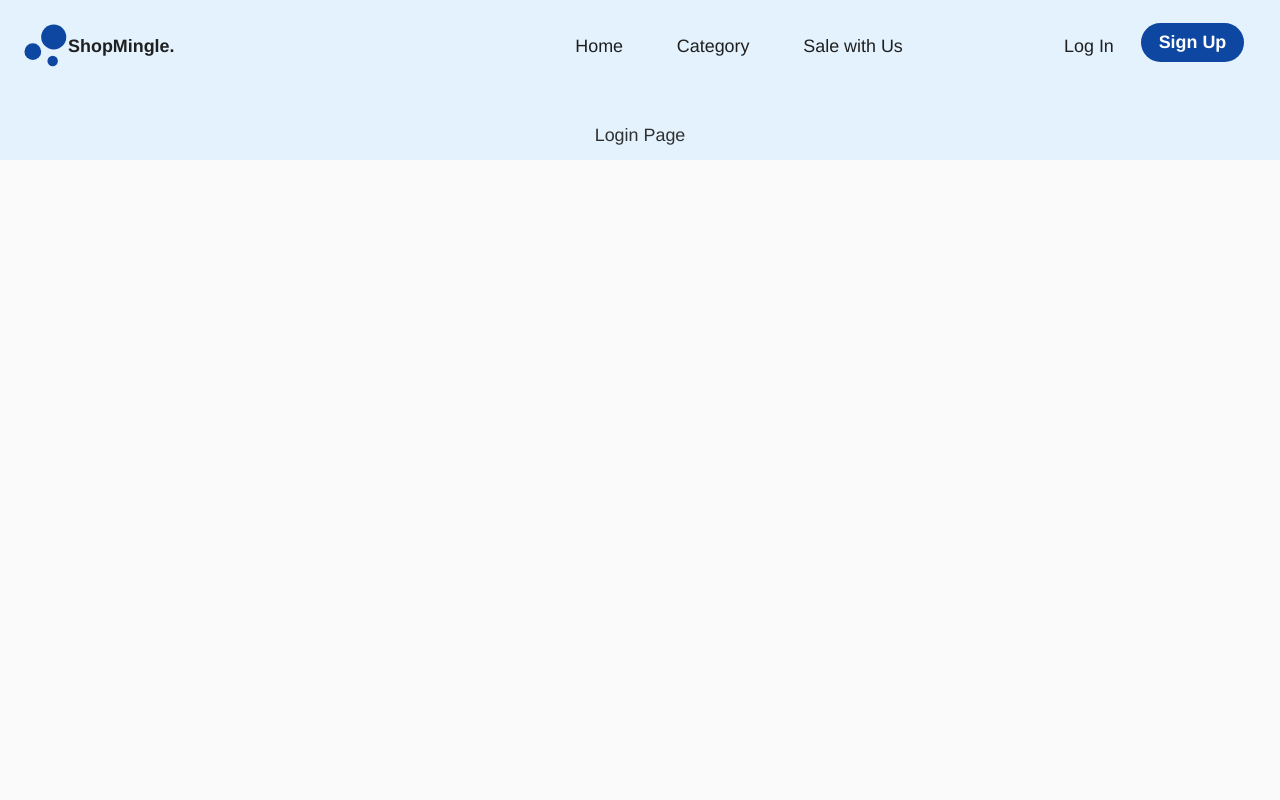
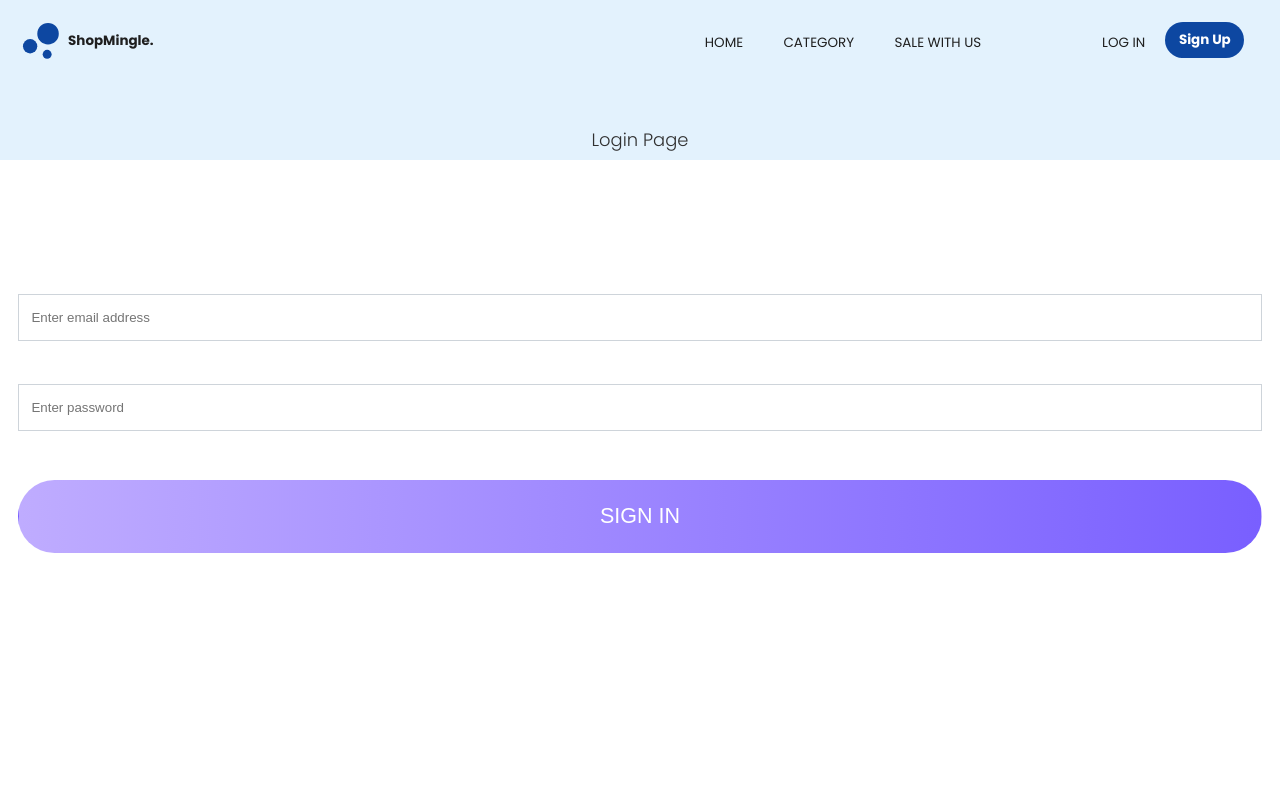
Before and after one commit to Nandiehakuna/ShopMingle, a React (Create React App) app: page /login in a window 1280 px wide. Shown: the top 800 px of the page. Built offline with nearby package versions, Linux system fonts and the light colour scheme.

Commit message:
correct font size task complete

```diff
--- a/public/index.html
+++ b/public/index.html
@@ -15,6 +15,8 @@
       user's mobile device or desktop. See https://developers.google.com/web/fundamentals/web-app-manifest/
     -->
     <link rel="manifest" href="%PUBLIC_URL%/manifest.json" />
+    <link href="https://fonts.googleapis.com/css?family=Poppins:100,200,400,300,500,600,700" rel="stylesheet">
+
     <!--
       Notice the use of %PUBLIC_URL% in the tags above.
       It will be replaced with the URL of the `public` folder during the build.
--- a/src/App.css
+++ b/src/App.css
@@ -3,6 +3,7 @@
   --blue400: hsl(206.82deg 89.95% 60.98%);
   --blue100: hsl(207.19deg 88.89% 85.88%);
   --blue50: #E3F2FD;
+  --blue1f: hsl(187.46deg 94.65% 63.33%);
   --aqua: hsl(163.64deg 86.67% 67.65%);
   --butterfly: hsl(315.56deg 71.68% 77.84%);
   --success-color: hsl(109.41deg 40.16% 24.9%);
@@ -19,6 +20,9 @@
   --gray-50: hsl(0deg 0% 98.04%);
   --black30: hsl(0deg 0% 18.82%);
   --black1f: hsl(0deg 0% 12.16%);
+  --black2f: hsl(210deg 8.75% 31.37%);
+  --black3f: hsl(210deg 13.95% 83.14%);
+  --black77: hsl(0deg 0% 46.67%);
 
   font-size: calc(1vw + 0.6em);
   box-sizing: border-box;
@@ -37,8 +41,11 @@
 
 body{
   margin: 0;
-  background-color: var(--gray-50);
-  font-family: Helvetica, Arial, sans-serif;
+  background-color: var(--white-color);
+  font-family: "Poppins", sans-serif;
+  color: var(--black77);
+  font-weight: 300;
+  line-height: 1.625;
 }
 
 
--- a/src/components/form/LoginForm.js
+++ b/src/components/form/LoginForm.js
@@ -1,8 +1,94 @@
 import React from 'react'
+import { styled } from 'styled-components'
+import Form from './mini_components/Form'
+
+
+const Main = styled.main`
+  /* margin: ; */
+`
+
+const Wrapper = styled.div`
+  display: flex;
+  flex-direction: column;
+  margin: 2em 1em;
+  padding: 4em 0;
+  color: var(--black2f);
+`
+const Input = styled.input`
+  padding: 0.9375em;
+  border-radius: 0;
+  margin-top: 2em;
+  line-height: 1.5;
+  color: inherit;
+  border: 1px solid var(--black3f);
+  background-color: var(--white-color);
+  transition: border-color 0.15s ease-in-out, box-shadow 0.15s ease-in-out;
+  margin-bottom: 1.25em;
+
+  &::selection{
+    background-color: var(--blue1f);
+  }
+`
+
+const InnerWrapper= styled.div`
+  display: flex;
+  flex-direction: column;
+  position: relative;
+
+`
+
+const Label = styled.label`
+  color: var(--black30);
+`
+
+const Message = styled.div`
+  position: absolute;
+  background-color: var(--success-bg-color);
+  width: max-content;
+  padding: 0.2em 1em;
+  border-radius: 0.5em;
+  color: var(--success-color);
+  top: -0.5em;
+  display: none;
+`
+
+const Button = styled.button`
+  background-image: -webkit-linear-gradient(0deg, #bfacff 0%, #795fff 100%);
+  border: 1px solid transparent;
+  padding: 0.5em 2em;
+  font-size: 1.2em;
+  text-transform: uppercase;
+  margin-top: 1.5em ;
+  border-radius: 3.125em;
+  line-height: 2.265;
+  font-weight: 500;
+  color: var(--white-color);
+`
 
 const LoginForm = () => {
   return (
-    <div>LoginForm</div>
+    <Main>
+      <Form>
+        <Wrapper>
+          <InnerWrapper>
+            <Message>invalid username or password</Message>
+            <Label></Label>
+            <Input type="text" placeholder="Enter email address"/>
+          </InnerWrapper>
+
+          <InnerWrapper>
+            <Message>invalid username or password</Message>
+            <Label></Label>
+            <Input type="password" placeholder="Enter password"/>
+          </InnerWrapper>
+
+          <InnerWrapper>
+            <Button>Sign In</Button>
+          </InnerWrapper>
+
+        </Wrapper>
+      </Form>
+    </Main>
   )
 }
 
--- a/src/components/form/mini_components/Form.js
+++ b/src/components/form/mini_components/Form.js
@@ -5,9 +5,11 @@ const Container = styled.form`
 
 `
 
-const Form = () => {
+const Form = ({children}) => {
   return (
-    <Container>Form</Container>
+    <Container>
+      {children}
+    </Container>
   )
 }
 
--- a/src/components/header/mini_components/Logo.js
+++ b/src/components/header/mini_components/Logo.js
@@ -17,12 +17,17 @@ const Text = styled.span`
    top: 1.2em;
    left: 3em;
    color: var(--black1f);
+
+   @media (min-width: 50em) {
+     font-size: 0.75em;
+     left: 4em;
+   }
 `;
 
 const Logo = () => {
   return (
     <Container href="/">
-        <BubbleChartIcon style={{ fontSize : "3.5em", color : "var(--blue900)"}}/>
+        <BubbleChartIcon style={{ fontSize : "3em", color : "var(--blue900)"}}/>
         <Text>ShopMingle.</Text>
     </Container>
   )
--- a/src/components/header/mini_components/Navigation.js
+++ b/src/components/header/mini_components/Navigation.js
@@ -41,6 +41,7 @@ const Item = styled.div`
     font-weight: normal;
     margin-left: ${(props) => props.type === "login" && "1.5em"};
     color: var(--black1f);
+    font-size: 0.75em;
 
     &:hover{
       background-color: transparent;
@@ -51,6 +52,7 @@ const Item = styled.div`
   @media (min-width: 62em) {
     margin-left: ${(props) => props.type === "login" && "6em"};
     padding: 0.5em 1.5em;
+    text-transform: uppercase;
   }
 
 `;
@@ -83,6 +85,7 @@ const SignUp = styled.div`
   @media (min-width: 50em) {
     margin-top: 0.2em;
     padding: 0.5em 1em ;
+    font-size: 0.75em;
   }
 `
 
--- a/src/pages/LoginPage/LoginPage.js
+++ b/src/pages/LoginPage/LoginPage.js
@@ -1,6 +1,7 @@
 import React from 'react'
 import { styled} from 'styled-components'
 import Hero from '../../components/hero/Hero'
+import LoginForm from '../../components/form/LoginForm'
 
 
 const Section = styled.section`
@@ -12,6 +13,7 @@ const LoginPage = () => {
   return (
     <Section>
       <Hero page="login">Login Page</Hero>
+      <LoginForm/>
     </Section>
   )
 }
```
